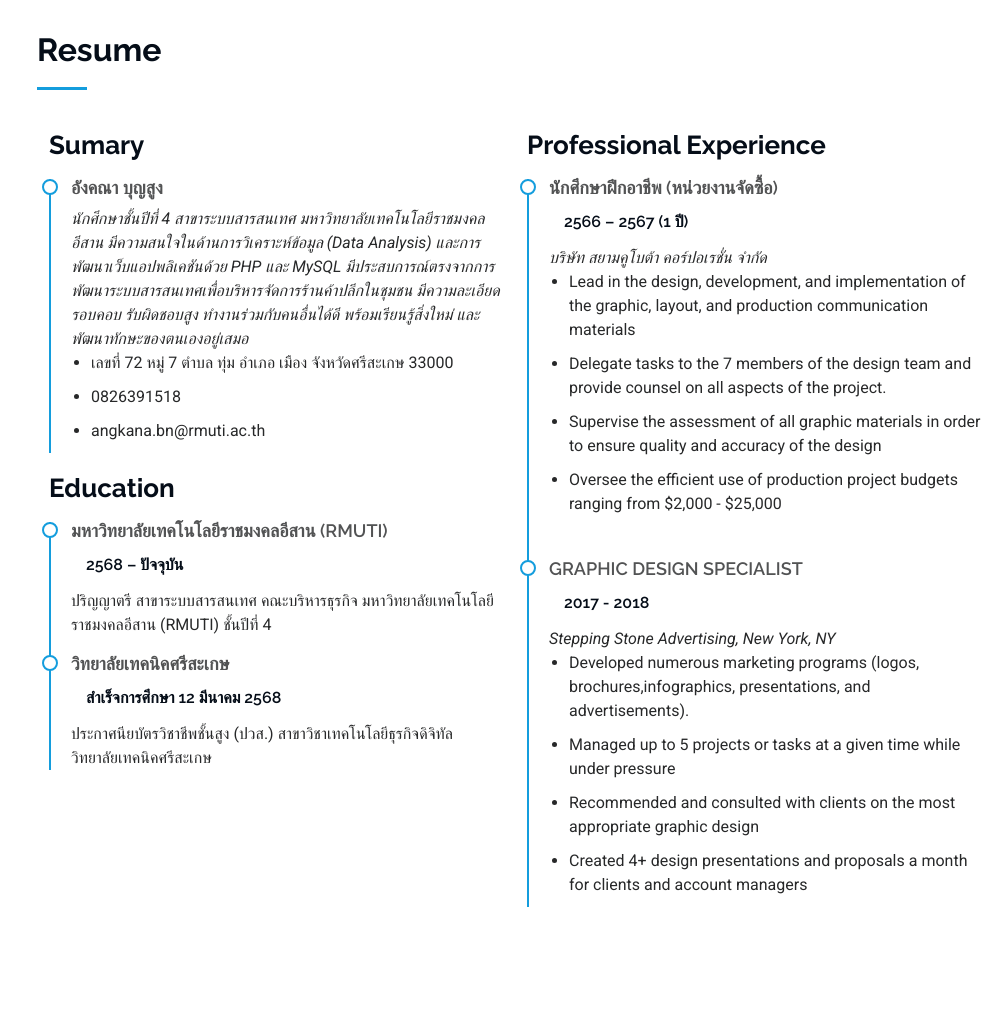
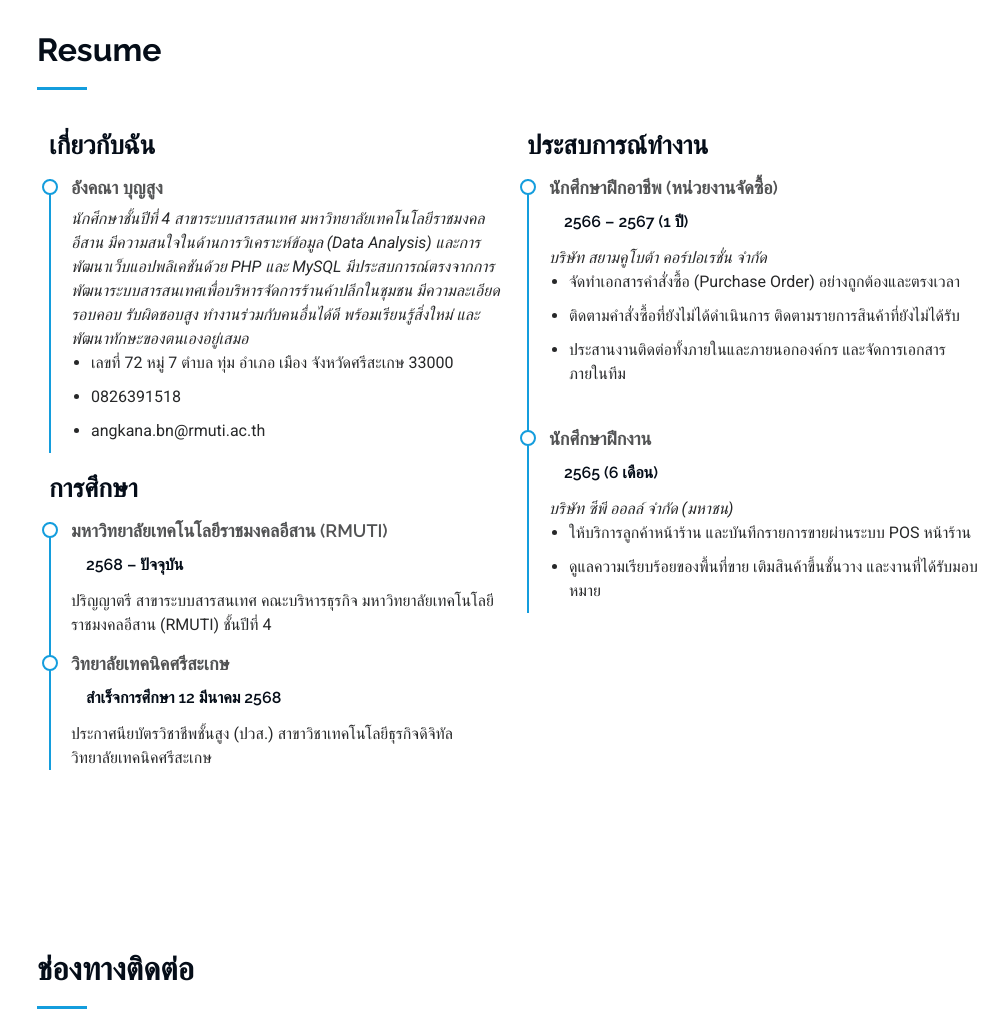
Before and after one commit to angkanabn-web/workshop-2, a plain HTML site: page index.html in a window 1280 px wide. Shown: the part 1540-2552 px from the top of the page, without its empty margins (275-1280 px from the left). Drawn offline with Linux system fonts and the light colour scheme.

Commit message:
create project

```diff
--- a/index.html
+++ b/index.html
@@ -133,7 +133,7 @@
         <div class="row">
 
           <div class="col-lg-6" data-aos="fade-up" data-aos-delay="100">
-           <h3 class="resume-title">Sumary</h3>
+           <h3 class="resume-title">เกี่ยวกับฉัน</h3>
 
             <div class="resume-item pb-0">
               <h4>อังคณา บุญสูง</h4>
@@ -145,7 +145,7 @@
               </ul>
             </div><!-- Edn Resume Item -->
 
-            <h3 class="resume-title">Education</h3>
+            <h3 class="resume-title">การศึกษา</h3>
             <div class="resume-item">
               <h4>มหาวิทยาลัยเทคโนโลยีราชมงคลอีสาน (RMUTI)</h4>
               <h5>2568 – ปัจจุบัน </h5>
@@ -163,28 +163,25 @@
           </div>
 
           <div class="col-lg-6" data-aos="fade-up" data-aos-delay="200">
-            <h3 class="resume-title">Professional Experience</h3>
+            <h3 class="resume-title">ประสบการณ์ทำงาน</h3>
             <div class="resume-item">
               <h4>นักศึกษาฝึกอาชีพ (หน่วยงานจัดซื้อ) </h4>
               <h5>2566 – 2567 (1 ปี)</h5>
               <p><em>บริษัท สยามคูโบต้า คอร์ปอเรชั่น จำกัด </em></p>
               <ul>
-                <li>Lead in the design, development, and implementation of the graphic, layout, and production communication materials</li>
-                <li>Delegate tasks to the 7 members of the design team and provide counsel on all aspects of the project. </li>
-                <li>Supervise the assessment of all graphic materials in order to ensure quality and accuracy of the design</li>
-                <li>Oversee the efficient use of production project budgets ranging from $2,000 - $25,000</li>
+                <li>จัดทำเอกสารคำสั่งซื้อ (Purchase Order) อย่างถูกต้องและตรงเวลา</li>
+                <li>ติดตามคำสั่งซื้อที่ยังไม่ได้ดำเนินการ ติดตามรายการสินค้าที่ยังไม่ได้รับ </li>
+                <li>ประสานงานติดต่อทั้งภายในและภายนอกองค์กร และจัดการเอกสารภายในทีม</li>
               </ul>
             </div><!-- Edn Resume Item -->
 
             <div class="resume-item">
-              <h4>Graphic design specialist</h4>
-              <h5>2017 - 2018</h5>
-              <p><em>Stepping Stone Advertising, New York, NY</em></p>
+              <h4>นักศึกษาฝึกงาน </h4>
+              <h5>2565 (6 เดือน)</h5>
+              <p><em>บริษัท ซีพี ออลล์ จำกัด (มหาชน)</em></p>
               <ul>
-                <li>Developed numerous marketing programs (logos, brochures,infographics, presentations, and advertisements).</li>
-                <li>Managed up to 5 projects or tasks at a given time while under pressure</li>
-                <li>Recommended and consulted with clients on the most appropriate graphic design</li>
-                <li>Created 4+ design presentations and proposals a month for clients and account managers</li>
+                <li>ให้บริการลูกค้าหน้าร้าน และบันทึกรายการขายผ่านระบบ POS หน้าร้าน</li>
+                <li>ดูแลความเรียบร้อยของพื้นที่ขาย เติมสินค้าขึ้นชั้นวาง และงานที่ได้รับมอบหมาย</li>
               </ul>
             </div><!-- Edn Resume Item -->
 
@@ -201,7 +198,7 @@
 
       <!-- Section Title -->
       <div class="container section-title" data-aos="fade-up">
-        <h2>Contact</h2>
+        <h2>ช่องทางติดต่อ</h2>
         <p>Necessitatibus eius consequatur ex aliquid fuga eum quidem sint consectetur velit</p>
       </div><!-- End Section Title -->
 
```
